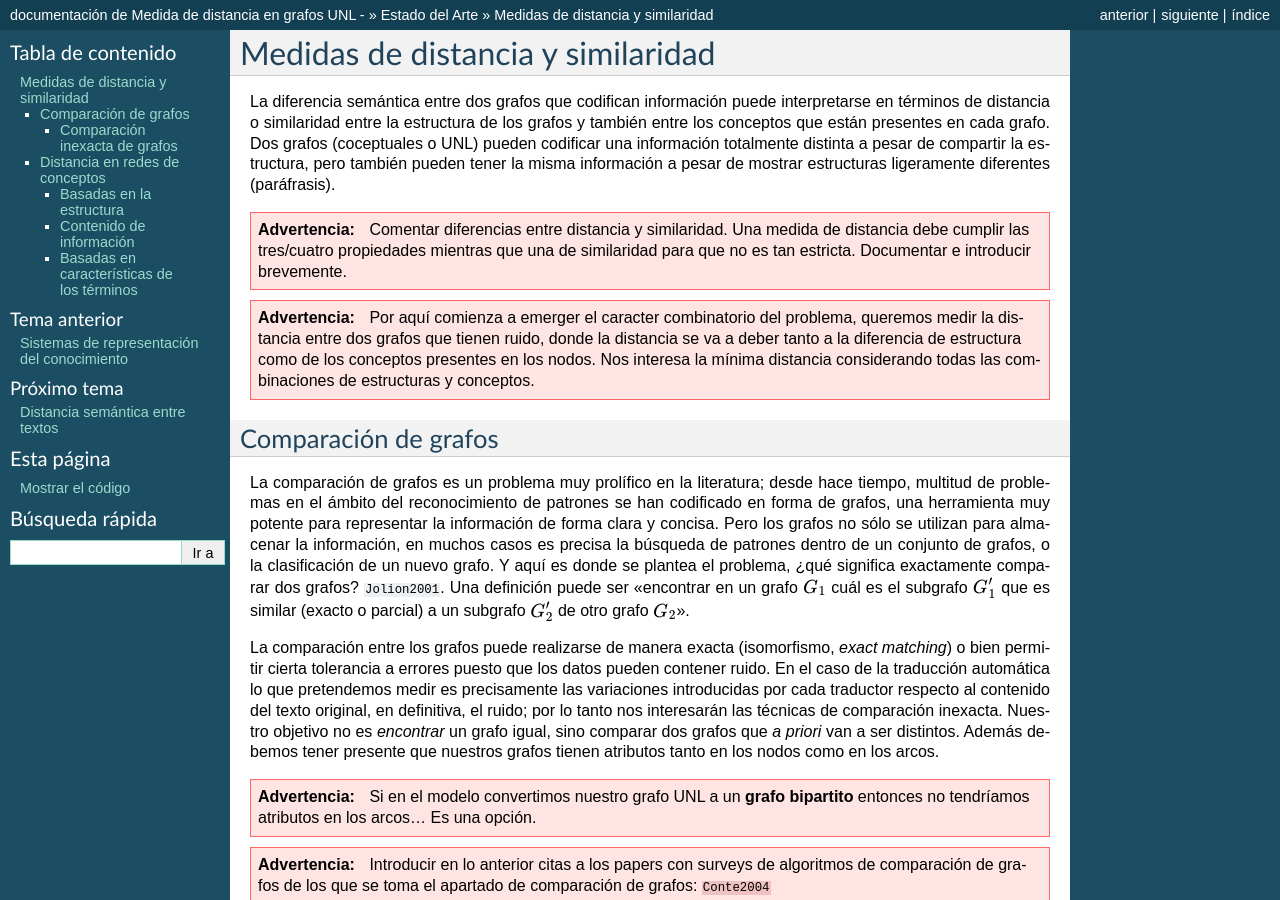
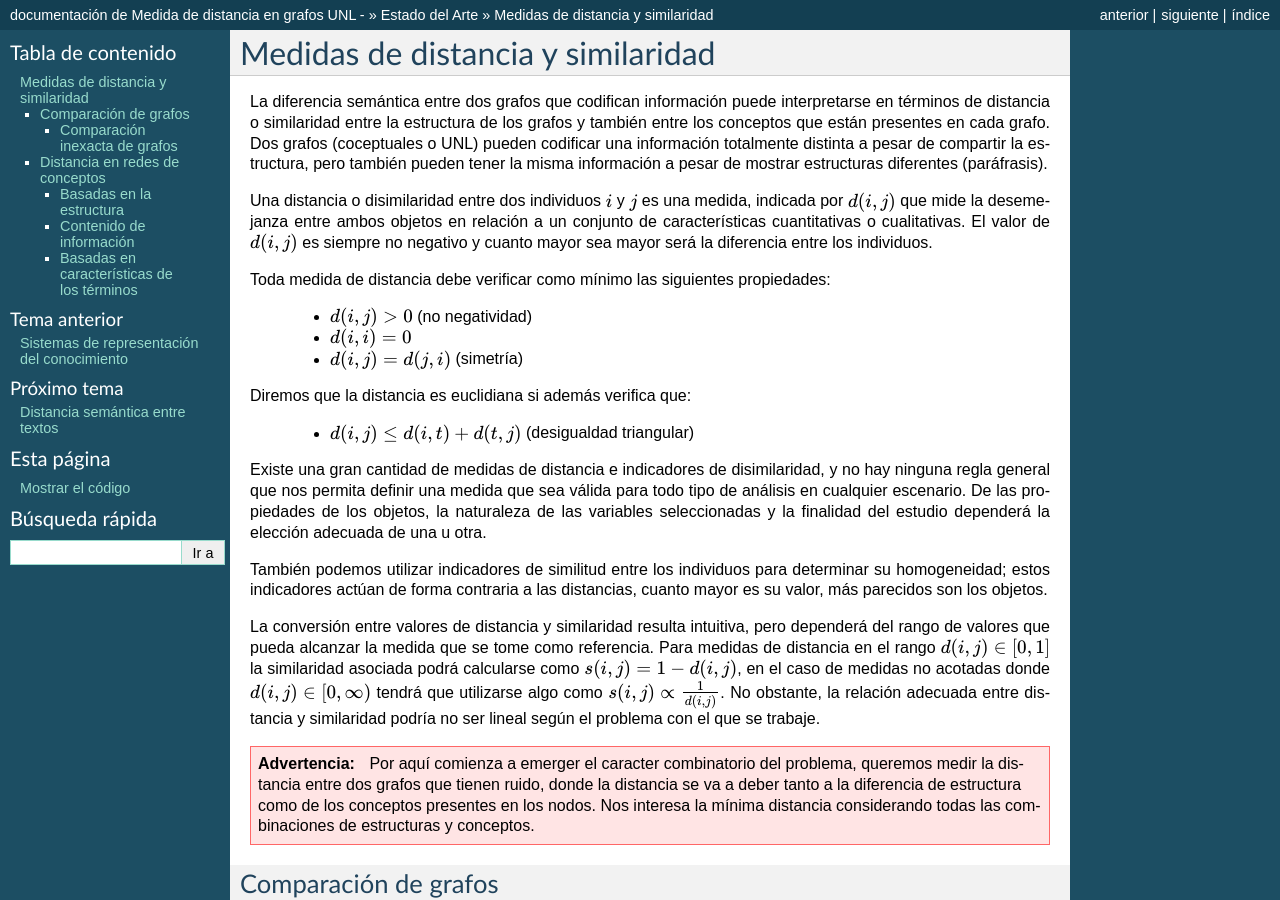
Before and after one commit to jgsogo/muia_tfm, a Sphinx documentation site: the page built from doc/i.state-of-the-art/ii.medidas-distancia.rst, in a window 1280 px wide and 900 px high. Built offline with Sphinx 7.4.7, drawn with Linux system fonts in a browser that asks for light colours; cross-references to code outside the pages are shown as plain code.

Commit message:
talking about distances

```diff
--- a/doc/i.state-of-the-art/ii.medidas-distancia.rst
+++ b/doc/i.state-of-the-art/ii.medidas-distancia.rst
@@ -5,12 +5,42 @@ La diferencia semántica entre dos grafos que codifican información puede inter
 términos de distancia o similaridad entre la estructura de los grafos y también entre los
 conceptos que están presentes en cada grafo. Dos grafos (coceptuales o UNL) pueden
 codificar una información totalmente distinta a pesar de compartir la estructura, pero
-también pueden tener la misma información a pesar de mostrar estructuras ligeramente
+también pueden tener la misma información a pesar de mostrar estructuras
 diferentes (paráfrasis).
 
-.. warning:: Comentar diferencias entre distancia y similaridad. Una medida de distancia
-   debe cumplir las tres/cuatro propiedades mientras que una de similaridad para que no es tan
-   estricta. Documentar e introducir brevemente.
+Una distancia o disimilaridad entre dos individuos :math:`i` y :math:`j` es una medida,
+indicada por :math:`d(i,j)` que mide la desemejanza entre ambos objetos en relación a un
+conjunto de características cuantitativas o cualitativas. El valor de :math:`d(i,j)` es
+siempre no negativo y cuanto mayor sea mayor será la diferencia entre los individuos.
+
+Toda medida de distancia debe verificar como mínimo las siguientes propiedades:
+
+ * :math:`d(i,j)>0` (no negatividad)
+ * :math:`d(i,i)=0`
+ * :math:`d(i,j)=d(j,i)` (simetría)
+
+Diremos que la distancia es euclidiana si además verifica que:
+
+ * :math:`d(i,j) \leq d(i,t)+d(t,j)` (desigualdad triangular)
+
+Existe una gran cantidad de medidas de distancia e indicadores de disimilaridad, y no hay
+ninguna regla general que nos permita definir una medida que sea válida para todo tipo de
+análisis en cualquier escenario. De las propiedades de los objetos, la naturaleza de las
+variables seleccionadas y la finalidad del estudio dependerá la elección adecuada de una u
+otra.
+
+También podemos utilizar indicadores de similitud entre los individuos para determinar su
+homogeneidad; estos indicadores actúan de forma contraria a las distancias, cuanto mayor
+es su valor, más parecidos son los objetos.
+
+La conversión entre valores de distancia y similaridad resulta intuitiva, pero dependerá
+del rango de valores que pueda alcanzar la medida que se tome como referencia. Para medidas
+de distancia en el rango :math:`d(i,j) \in [0, 1]` la similaridad asociada podrá calcularse como
+:math:`s(i,j) = 1-d(i,j)`, en el caso de medidas no acotadas donde :math:`d(i,j) \in [0, \infty)`
+tendrá que utilizarse algo como :math:`s(i,j) \propto \frac{1}{d(i,j)}`. No obstante, la relación
+adecuada entre distancia y similaridad podría no ser lineal según el problema con
+el que se trabaje.
+
 
 .. warning:: Por aquí comienza a emerger el caracter combinatorio del problema, queremos
    medir la distancia entre dos grafos que tienen ruido, donde la distancia se va a deber
--- a/doc/index.rst
+++ b/doc/index.rst
@@ -2,9 +2,6 @@
    sphinx-quickstart on Tue Feb 17 20:45:25 2015.
    You can adapt this file completely to your liking, but it should at least
    contain the root `toctree` directive.
-
-.. header::
-   This will be at the top of every page.
 
 
 Medida de distancia en grafos UNL
```
